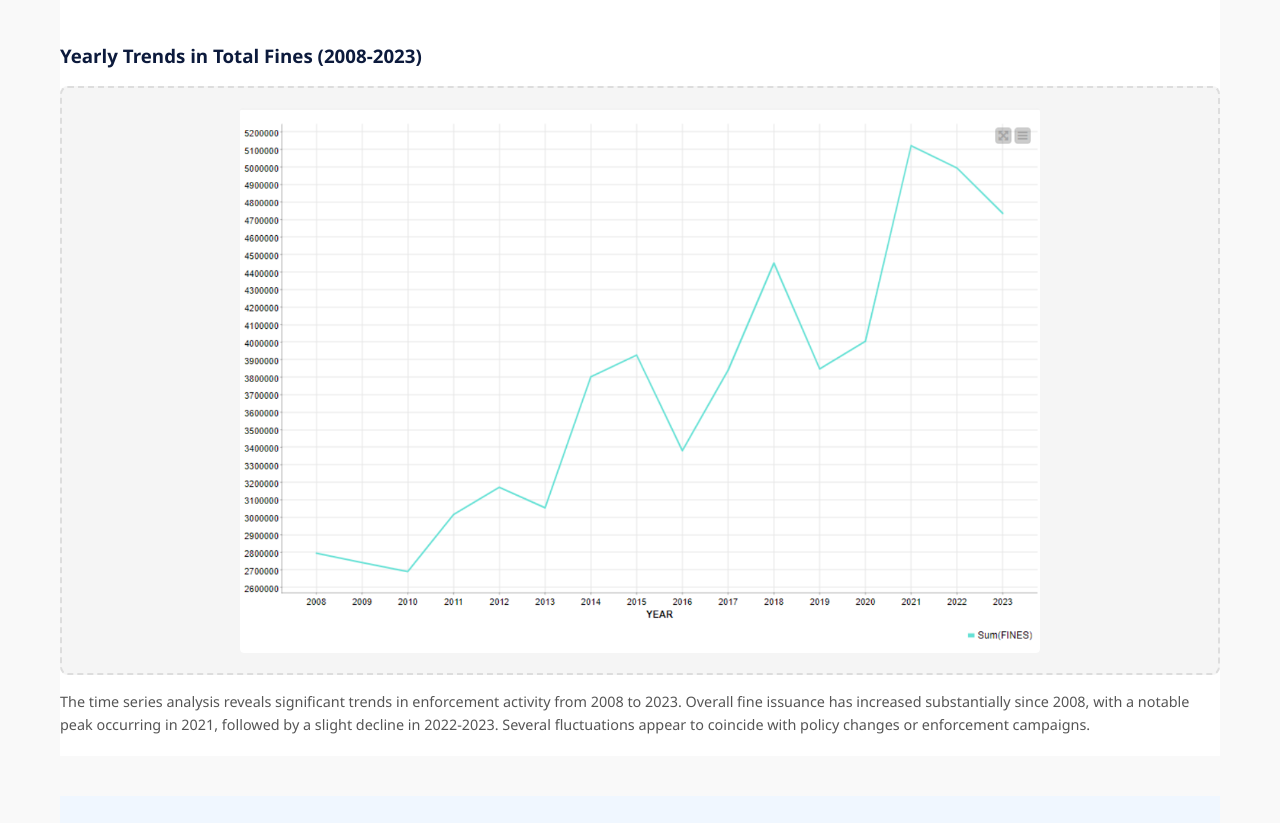
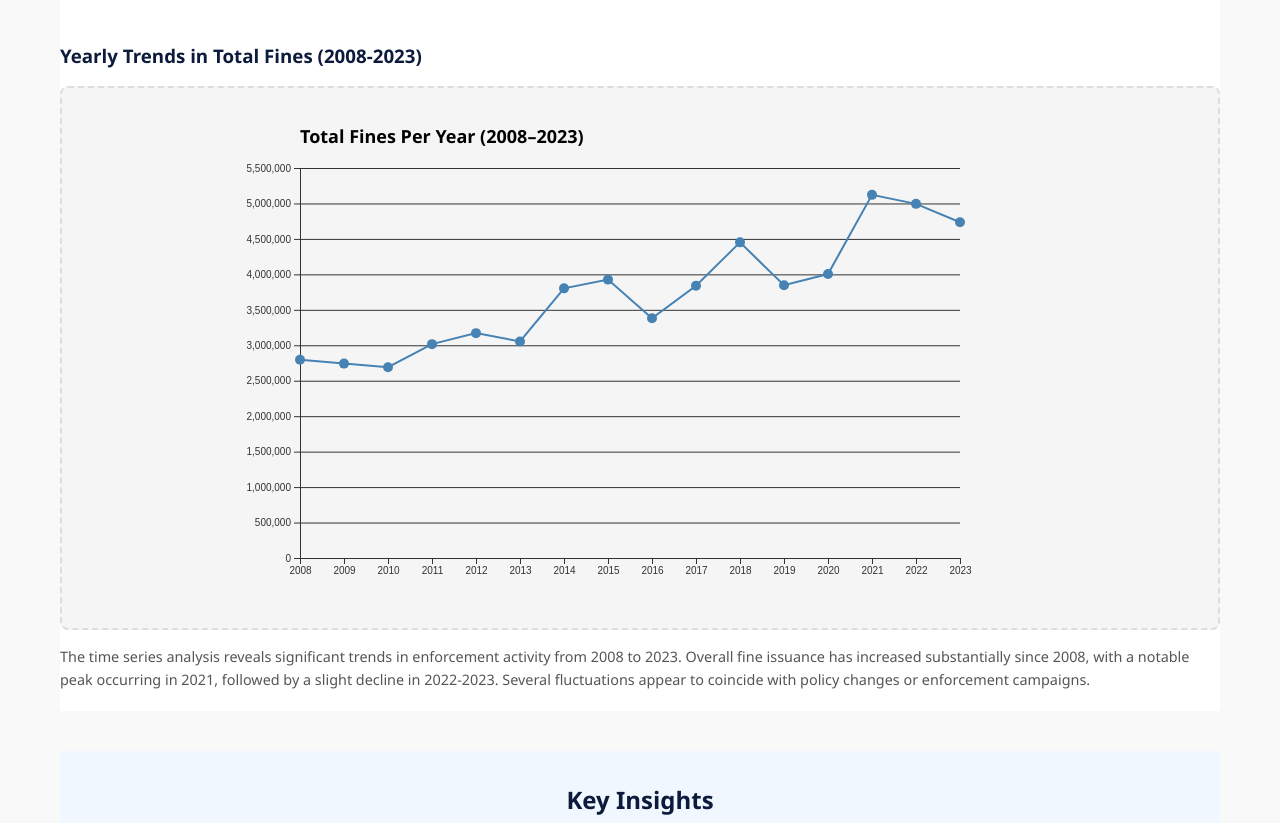
Before and after one commit to emanuel-amol/Data-Vis-Webiste, a plain HTML site: page pages/time-trends.html in a window 1280 px wide. Shown: the part 459-1282 px from the top of the page. Drawn offline with nearby package versions, Linux system fonts and the light colour scheme.

Commit message:
D3 line graph made

```diff
--- /dev/null
+++ b/js/year-line.js
@@ -0,0 +1,118 @@
+const margin = { top: 60, right: 80, bottom: 50, left: 60 },
+      width = 800 - margin.left - margin.right,
+      height = 500 - margin.top - margin.bottom;
+
+// Create SVG group
+const svg = d3.select("svg")
+  .append("g")
+  .attr("transform", `translate(${margin.left},${margin.top})`);
+
+// Add tooltip div
+const tooltip = d3.select("body")
+  .append("div")
+  .attr("id", "tooltip")
+  .style("position", "absolute")
+  .style("visibility", "hidden")
+  .style("background", "rgba(0,0,0,0.8)")
+  .style("color", "#fff")
+  .style("padding", "6px 10px")
+  .style("border-radius", "4px")
+  .style("font-size", "12px")
+  .style("pointer-events", "none")
+  .style("z-index", 1000);
+
+// Load and process CSV
+d3.csv("../data/police_enforcement_2023.csv").then(data => {
+  data.forEach(d => {
+    d.YEAR = +d.YEAR;
+    d.FINES = +d.FINES;
+  });
+
+  const finesByYear = d3.rollups(
+    data,
+    v => d3.sum(v, d => d.FINES),
+    d => d.YEAR
+  ).map(([YEAR, FINES]) => ({ YEAR, FINES }))
+   .sort((a, b) => a.YEAR - b.YEAR);
+
+  const years = d3.range(2008, 2024);
+  const completeData = years.map(year => {
+    const found = finesByYear.find(d => d.YEAR === year);
+    return {
+      YEAR: year,
+      FINES: found ? found.FINES : 0
+    };
+  });
+
+  // Scales
+  const x = d3.scaleLinear()
+    .domain(d3.extent(completeData, d => d.YEAR))
+    .range([0, width]);
+
+  const y = d3.scaleLinear()
+    .domain([0, d3.max(completeData, d => d.FINES)])
+    .nice()
+    .range([height, 0]);
+
+  // Axes
+  svg.append("g")
+    .attr("transform", `translate(0,${height})`)
+    .call(d3.axisBottom(x)
+      .tickValues(years)
+      .tickFormat(d3.format("d")));
+
+  svg.append("g")
+    .call(d3.axisLeft(y));
+
+  // Gridlines
+  svg.append("g")
+    .attr("class", "grid")
+    .call(d3.axisLeft(y)
+      .tickSize(-width)
+      .tickFormat("")
+    );
+
+  // Line path
+  const line = d3.line()
+    .x(d => x(d.YEAR))
+    .y(d => y(d.FINES));
+
+  svg.append("path")
+    .datum(completeData)
+    .attr("fill", "none")
+    .attr("stroke", "steelblue")
+    .attr("stroke-width", 2)
+    .attr("d", line);
+
+  // Dots with tooltip interaction
+  svg.selectAll("circle")
+    .data(completeData)
+    .enter()
+    .append("circle")
+    .attr("cx", d => x(d.YEAR))
+    .attr("cy", d => y(d.FINES))
+    .attr("r", 5)
+    .attr("fill", "steelblue")
+    .on("mouseover", (event, d) => {
+      tooltip.style("visibility", "visible")
+        .html(`<strong>${d.YEAR}</strong><br>Fines: ${d.FINES.toLocaleString()}`);
+    })
+    .on("mousemove", event => {
+      tooltip
+        .style("top", (event.pageY - 35) + "px")
+        .style("left", (event.pageX + 10) + "px");
+    })
+    .on("mouseout", () => {
+      tooltip.style("visibility", "hidden");
+    });
+
+  // Title
+  d3.select("svg")
+    .append("text")
+    .attr("x", margin.left)
+    .attr("y", margin.top - 25)
+    .attr("class", "title")
+    .text("Total Fines Per Year (2008–2023)")
+    .style("font-size", "18px")
+    .style("font-weight", "bold");
+});
--- a/pages/time-trends.html
+++ b/pages/time-trends.html
@@ -5,6 +5,8 @@
   <meta name="viewport" content="width=device-width, initial-scale=1.0">
   <title>Time Trends - Road Safety Enforcement</title>
   <link rel="stylesheet" href="../css/styles.css">
+  <script src="https://d3js.org/d3.v7.min.js"></script>
+
 </head>
 <body>
   <header>
@@ -79,9 +81,7 @@
       <div class="chart-container">
         <h3>Yearly Trends in Total Fines (2008-2023)</h3>
         <div class="chart-placeholder" id="time-trends-chart">
-          <!-- This div will hold the D3 visualization in Standup 2 -->
-          <!-- For now, just show a placeholder image of the expected chart -->
-          <img src="../images/time-chart-placeholder.png" alt="Time Trends Chart Placeholder" style="width: 100%; max-width: 800px; margin: 0 auto; display: block;">
+          <svg width="800" height="500"></svg>
         </div>
         <div class="chart-description">
           <p>The time series analysis reveals significant trends in enforcement activity from 2008 to 2023. Overall fine issuance has increased substantially since 2008, with a notable peak occurring in 2021, followed by a slight decline in 2022-2023. Several fluctuations appear to coincide with policy changes or enforcement campaigns.</p>
@@ -115,5 +115,6 @@
   </footer>
 
   <script src="../js/script.js"></script>
+  <script src="../js/year-line.js"></script>
 </body>
 </html>
```
